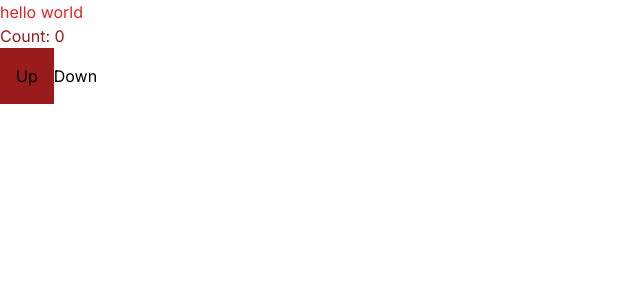
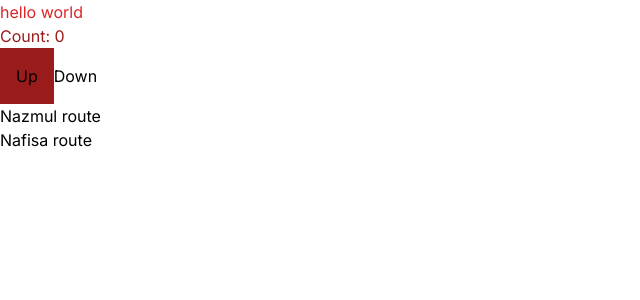
Before and after one commit to mdnazmul42726/explore-next.js, a Next.js app: page / in a window 1280 px wide. Shown: the top 300 px of the page, without its empty margins (0-640 px from the left). Built offline with nearby package versions, Linux system fonts and the light colour scheme.

Commit message:
explore Link components and metadata

```diff
--- a/src/app/(withLayout)/nafisa/page.js
+++ b/src/app/(withLayout)/nafisa/page.js
@@ -1,4 +1,9 @@
 import React from 'react';
+
+export const metadata = {
+    title: 'nafisa',
+    description: 'this is nafisa'
+}
 
 const Nafisa = () => {
     return (
--- a/src/app/(withLayout)/nazmul/page.js
+++ b/src/app/(withLayout)/nazmul/page.js
@@ -1,5 +1,12 @@
+export const metadata = {
+    title: 'Nazmul',
+    description: 'Generated by create next app',
+}
 
 const Nazmul = () => {
+
+
+
     return (
         <div>
             <p>Nazmul`s Pages</p>
--- a/src/app/page.js
+++ b/src/app/page.js
@@ -1,4 +1,5 @@
 import Counter from '@/components/Counter';
+import Link from 'next/link';
 import React from 'react';
 
 const HomeComponent = () => {
@@ -6,6 +7,8 @@ const HomeComponent = () => {
     <div>
       <p className='text-red-600'>hello world</p>
       <Counter />
+     <Link href={'/nazmul'}> <p>Nazmul route</p></Link>
+     <Link href={'/nafisa'}><p>Nafisa route</p></Link>
     </div>
   );
 };
```
